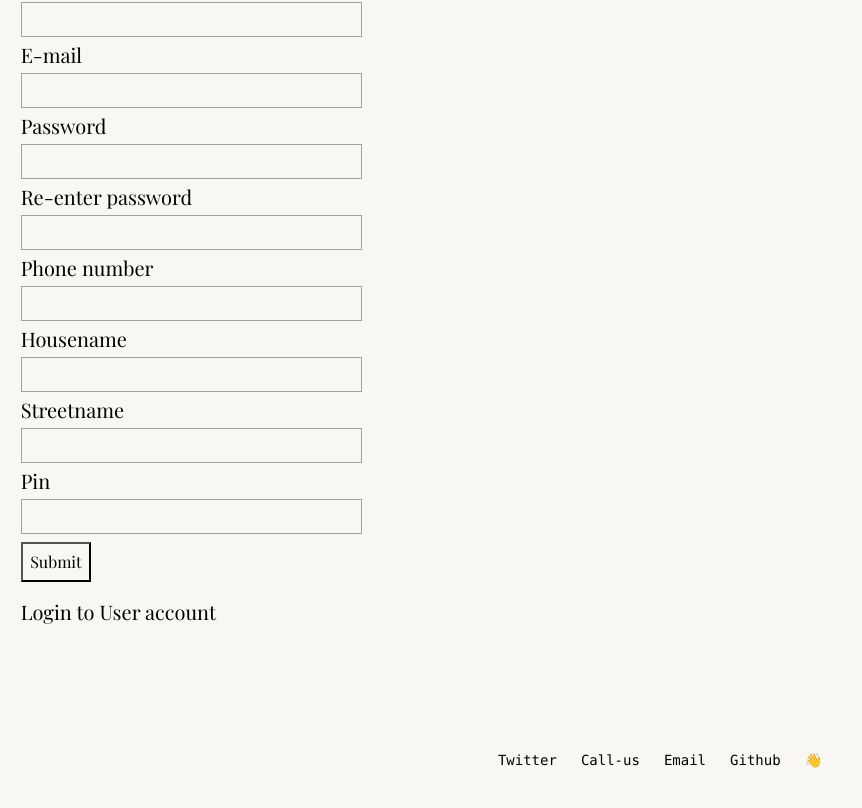
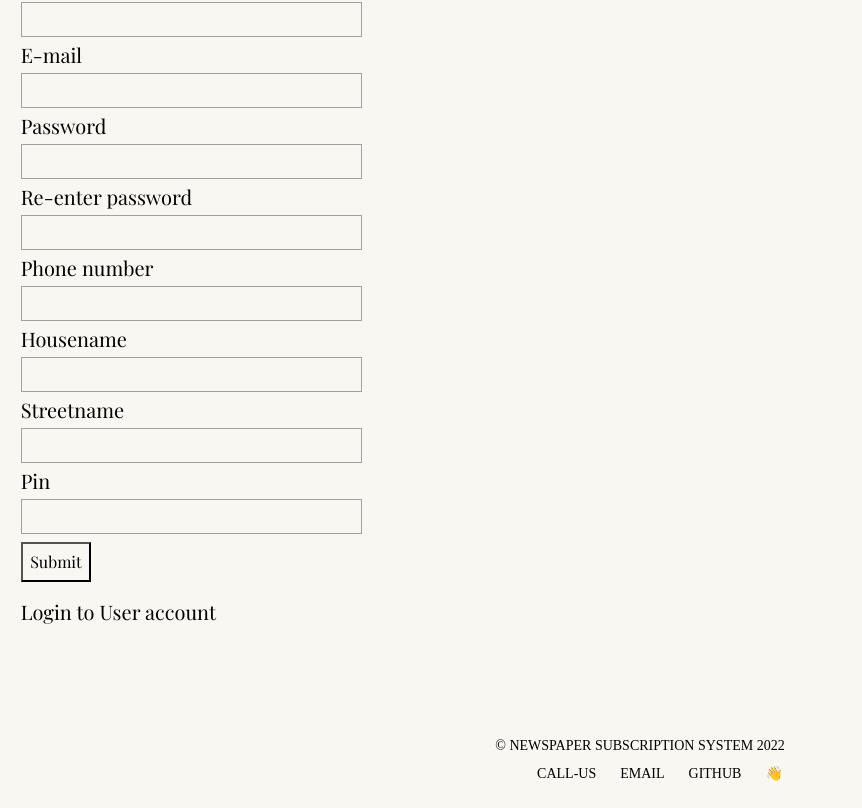
Before and after one commit to hishamduke/news, a Next.js app: page /register in a window 1280 px wide. Shown: the part 344-1152 px from the top of the page, without its empty margins (0-862 px from the left). Built offline with nearby package versions, Linux system fonts and the light colour scheme; no server answers; a web font is replaced by a local one.

Commit message:
footer done

```diff
--- a/components/layout/footer.js
+++ b/components/layout/footer.js
@@ -5,12 +5,9 @@ export default function Footer() {
   return (
     <>
       <div className="newfoot">
+        <div className="contfoot">
+          <div className="newli">© Newspaper Subscription System 2022</div>
           <ul className="newul">
-          <li className="newli">
-            <a className="newa" href="https://twitter.com/julesforrest">
-              Twitter
-            </a>
-          </li>
             <li className="newli">
               <Link href="Tel: 123321">
                 <a className="newa">Call-us</a>
@@ -32,6 +29,7 @@ export default function Footer() {
             </li>
           </ul>
         </div>
+      </div>
     </>
   );
 }
--- a/styles/globals.css
+++ b/styles/globals.css
@@ -212,6 +212,7 @@ input::-webkit-inner-spin-button {
 .newa {
   color: rgb(0, 0, 0);
   text-decoration: none;
+
   box-shadow: inset 0 -1px 0 hsla(0, 0%, 100%, 0.4);
 }
 
@@ -221,6 +222,7 @@ input::-webkit-inner-spin-button {
 
 .newi:last-child {
   grid-column: 1 / 2;
+
   grid-row: 1 / 2;
 }
 
@@ -228,16 +230,23 @@ input::-webkit-inner-spin-button {
   animation: wave-animation 0.3s infinite;
 }
 
+.contfoot {
+  /* background-color: rgb(102, 102, 102); */
+  display: flex;
+  flex-direction: column;
+}
 /* below is just for demo styling */
 
 .newfoot {
   display: flex;
   height: 7vh;
   justify-content: center;
+  align-items: center;
   width: 100%;
   /* background-color: #141414; */
-  line-height: 1.3;
-  font-family: Menlo, monospace;
+  line-height: 2;
+  text-transform: uppercase;
+  /* font-family: "Playfair Display"; */
 }
 
 @keyframes wave-animation {
```
Lines whose indentation alone changed are shown as unchanged.
